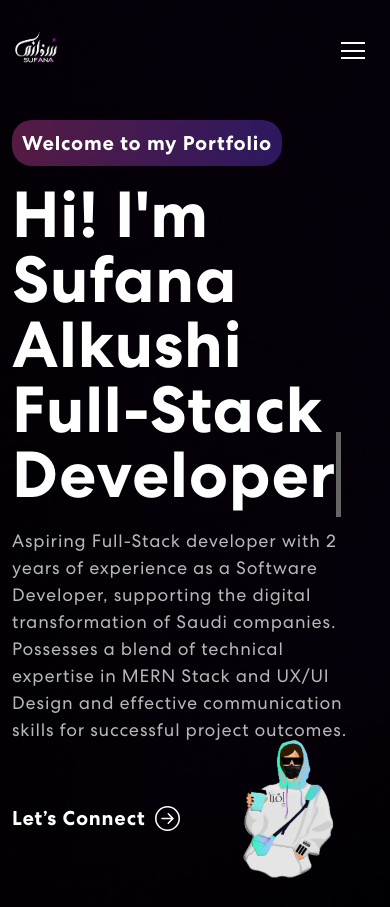
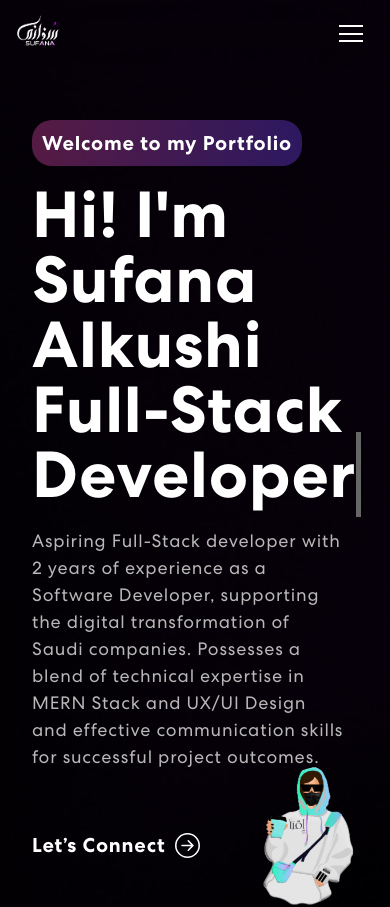
Before and after one commit to SufanaH/Portfolio, a React (Vite) app: page / in a window 390 px wide. Shown: the top 907 px of the page. Built offline with nearby package versions, Linux system fonts and the light colour scheme.

Commit message:
third commit

```diff
--- a/src/components/hero/_Banner.scss
+++ b/src/components/hero/_Banner.scss
@@ -7,7 +7,7 @@
   background-image: url("../../assets/images/banner-bg.jpg");
  */
   @media (max-width: 768px) {
-    padding: 120px 0 ;
+    padding: 120px 20px ;
   }
 
   .tagline {
--- a/src/components/navbar/_NavBar.scss
+++ b/src/components/navbar/_NavBar.scss
@@ -1,14 +1,17 @@
 nav.navbar {
-  padding: 18px 0;
+  padding: 2px;
   position: fixed;
   width: 100%;
   top: 0;
   z-index: 9999;
   transition: 0.32s ease-in-out;
+  backdrop-filter: blur(40px);
 
   &.scrolled {
     padding: 0px 0;
     backdrop-filter: blur(10px);
+    background: rgba(217, 217, 217, 0.1);
+
   }
 
   a.navbar-brand {
@@ -125,6 +128,7 @@ nav.navbar {
   .navbar-toggler:focus {
     outline: none;
     box-shadow: none;
+
   }
 
   .navbar-toggler-icon {
@@ -162,6 +166,7 @@ nav.navbar {
         transform: rotate(45deg);
         background-color: #fff;
         height: 2px;
+
       }
 
       &:before {
```
